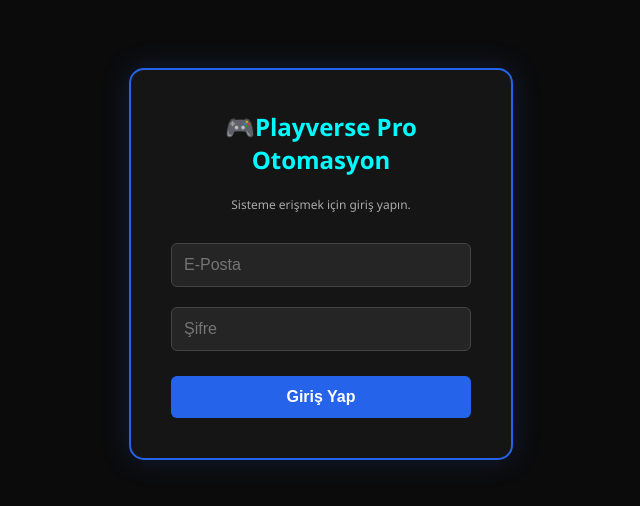
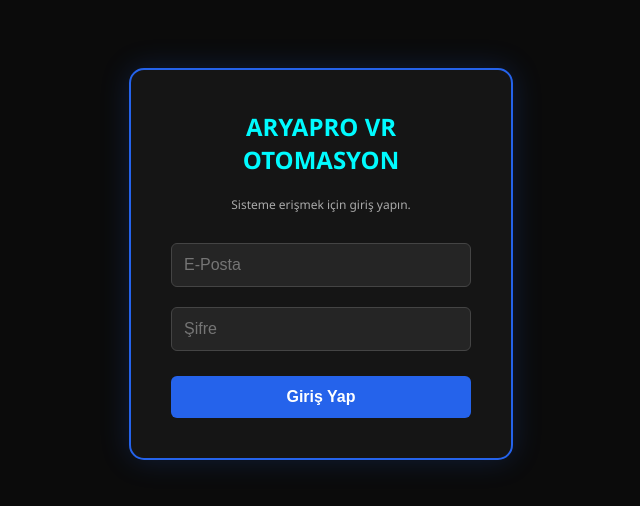
Before and after one commit to playversevr/playverse-otomasyon, a website: page public/index.html in a window 1280 px wide. Shown: the part 136-642 px from the top of the page, without its empty margins (319-959 px from the left). Drawn offline with Linux system fonts and the light colour scheme; no server answers.

Commit message:
Update index.html

```diff
--- a/public/index.html
+++ b/public/index.html
@@ -3,7 +3,7 @@
 <head>
     <meta charset="UTF-8">
     <meta name="viewport" content="width=device-width, initial-scale=1.0">
-    <title>Playverse Pro Otomasyon</title>
+    <title>ARYAPRO VR OTOMASYON</title>
     <style>
         body { font-family: 'Segoe UI', sans-serif; background: #0b0b0b; color: #e0e0e0; margin: 0; display: flex; height: 100vh; overflow: hidden; }
 
@@ -47,7 +47,7 @@
 
 <div id="login-screen">
     <div class="login-box">
-        <h2 style="color: #00fbff; margin-top: 0;">🎮Playverse Pro Otomasyon</h2>
+        <h2 style="color: #00fbff; margin-top: 0;">ARYAPRO VR OTOMASYON</h2>
         <p style="font-size: 12px; color: #aaa; margin-bottom: 20px;">Sisteme erişmek için giriş yapın.</p>
         <input type="email" id="login-email" placeholder="E-Posta">
         <input type="password" id="login-pass" placeholder="Şifre">
@@ -59,7 +59,7 @@
 <div id="app-wrapper">
     <div id="sidebar">
         <button class="btn btn-logout" id="btn-logout">Çıkış Yap 🔒</button>
-        <h2 style="color: #00fbff; margin-top:0;">🎮 VR Pro</h2>
+        <h2 style="color: #00fbff; margin-top:0;">🎮 ARYAPRO VR OTOMASYON</h2>
 
         <div style="background: #1e3a8a33; padding: 12px; border-radius: 10px; clear: both;">
             <h4 style="margin:0 0 5px 0;">💰 Fiyat Ayarları (₺)</h4>
```
